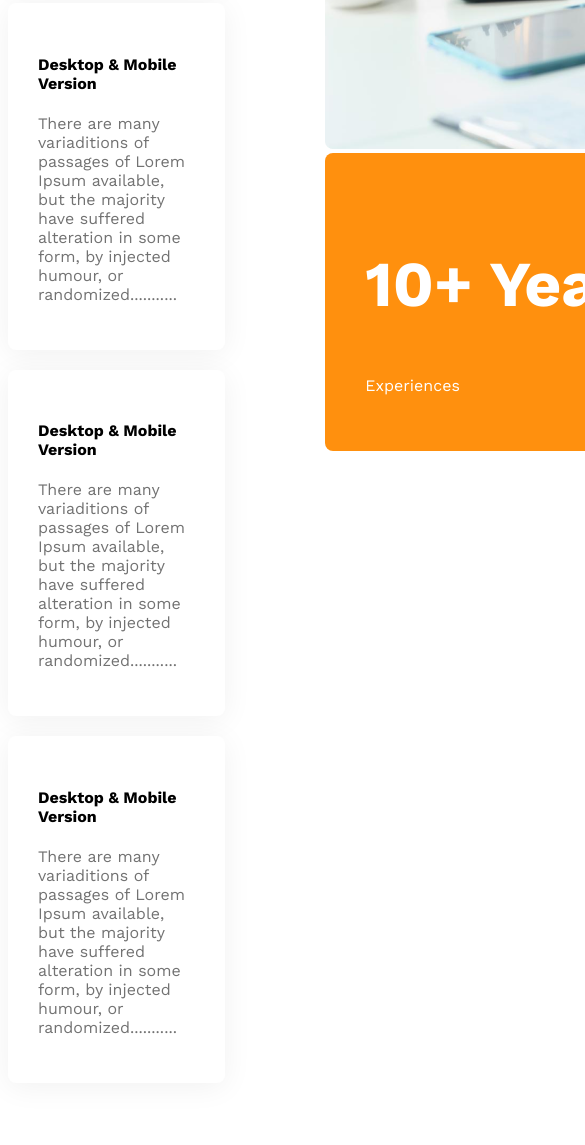
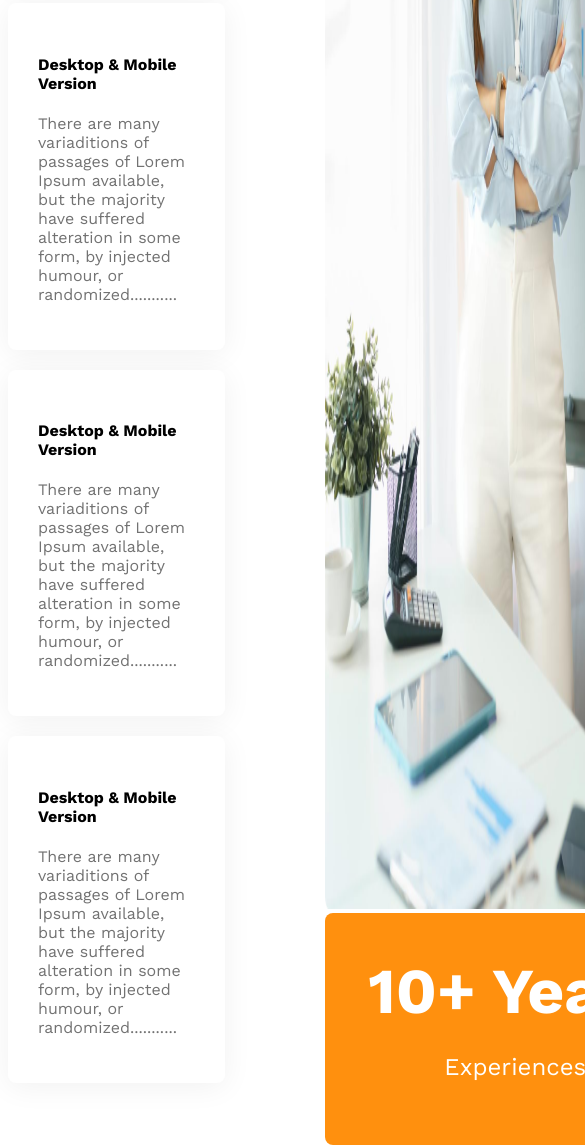
Before and after one commit to AminaElahiSarder/g3-architect-website, a plain HTML site: page index.html in a window 390 px wide. Shown: the part 3836-4981 px from the top of the page, 585 px wide, since content can reach past the window. Drawn offline with nearby package versions, Linux system fonts and the light colour scheme.

Commit message:
make the feature section responsive

```diff
--- a/architect.css
+++ b/architect.css
@@ -96,15 +96,28 @@ main{
     box-shadow: 0px 4px 30px 0px rgba(0, 0, 0, 0.06);
 }
 
+.feature-img img{
+    height: 90%;
+    margin-left: 90px;
+
+}
+
 .ten-years-badge{
     border-radius: 8px;
     background: #FF900E;
     color: #FFF;
-    width: 342px;
+    width: 340px;
     padding: 40px;
+    text-align: center;
+    position: relative;
+    bottom: 100px;
 }
 .ten-years-badge h2{
     font-size: 4rem;
+    margin: 0;
+}
+.ten-years-badge p{
+    font-size: 1.5rem;
 }
 
 /* teams styles */
@@ -179,12 +192,22 @@ main{
     }
     nav,
     .teams-container,
+    .features
     .facts-card-container,
     .sponsors-img-container{
 
 
 
         flex-direction: column;
+    }
+
+    .feature-img img{
+        width:90%;
+        margin-left: 0;
+    }
+    .ten-years-badge{
+        position: static;
+        max-width: 300px;
     }
 
     .teams-img-container{
@@ -204,9 +227,12 @@ main{
     header{
         padding: 50px;
     }
-        nav, .teams-container,
+        nav,
+        .features
+        .teams-container,
     .sponsors-img-container
         {
         flex-direction: column;
     }
+
  }
```
